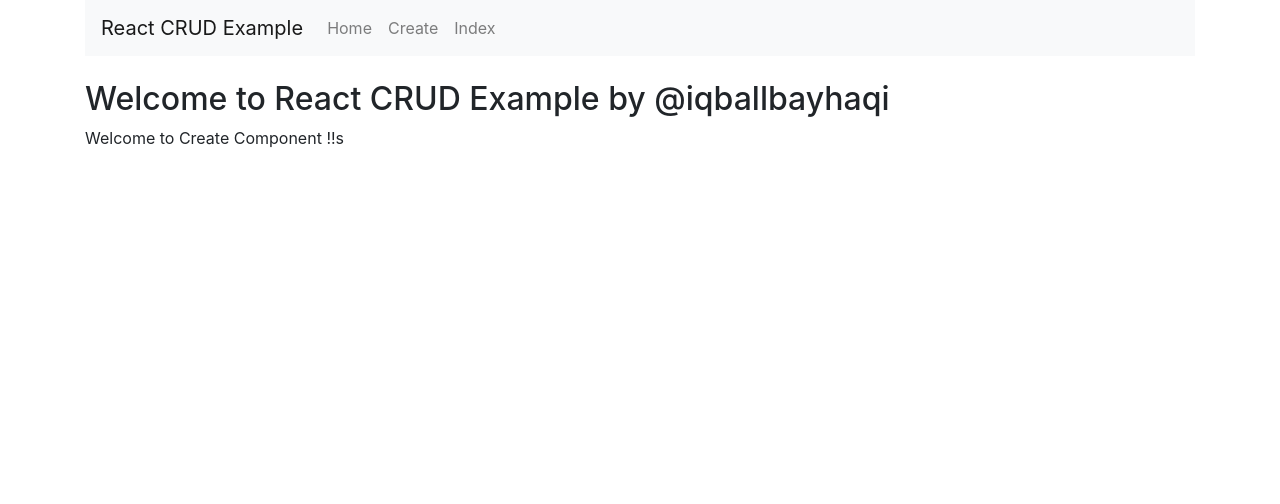
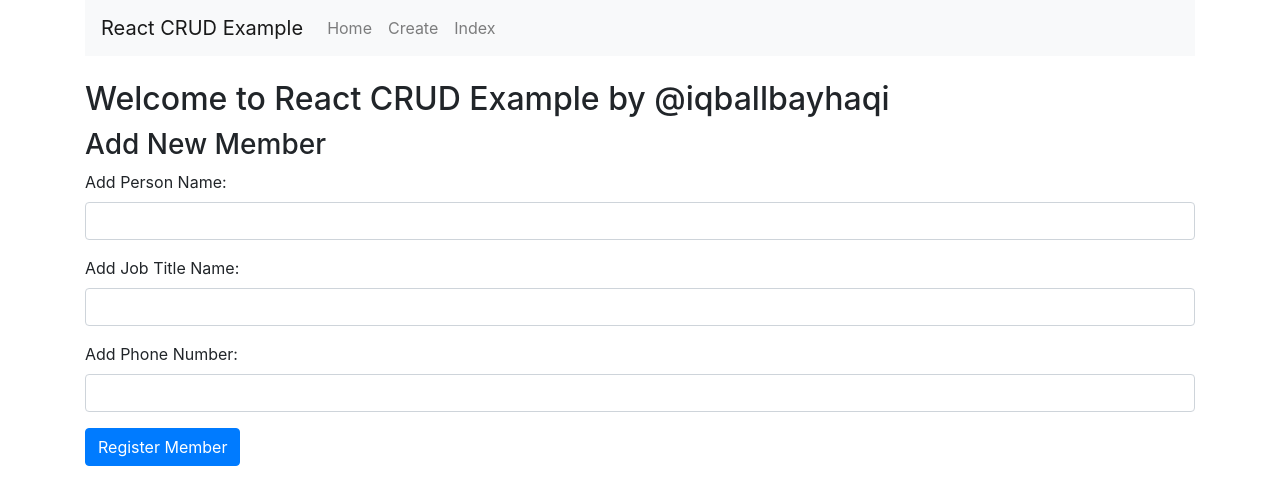
Before and after one commit to iqballbayhaqi/React-CRUD-Example, a React (Create React App) app: page /create in a window 1280 px wide. Shown: the top 504 px of the page. Built offline with nearby package versions, Linux system fonts and the light colour scheme.

Commit message:
create the bootstrap form

```diff
--- a/src/components/create.component.js
+++ b/src/components/create.component.js
@@ -3,8 +3,25 @@ import React, { Component } from 'react';
 export default class Create extends Component {
     render() {
         return(
-            <div>
-                <p>Welcome to Create Component !!s</p>
+            <div style={{marginTop: 10}}>
+                <h3>Add New Member</h3>
+                <form>
+                    <div className="form-group">
+                        <label>Add Person Name: </label>
+                        <input type="text" className="form-control" />
+                    </div>
+                    <div className="form-group">
+                        <label>Add Job Title Name: </label>
+                        <input type="text" className="form-control" />
+                    </div>
+                    <div className="form-group">
+                        <label>Add Phone Number: </label>
+                        <input type="text" className="form-control" />
+                    </div>
+                    <div className="form-group">
+                        <input type="submit" value="Register Member" className="btn btn-primary" />
+                    </div>
+                </form>
             </div>
         )
     }
```
